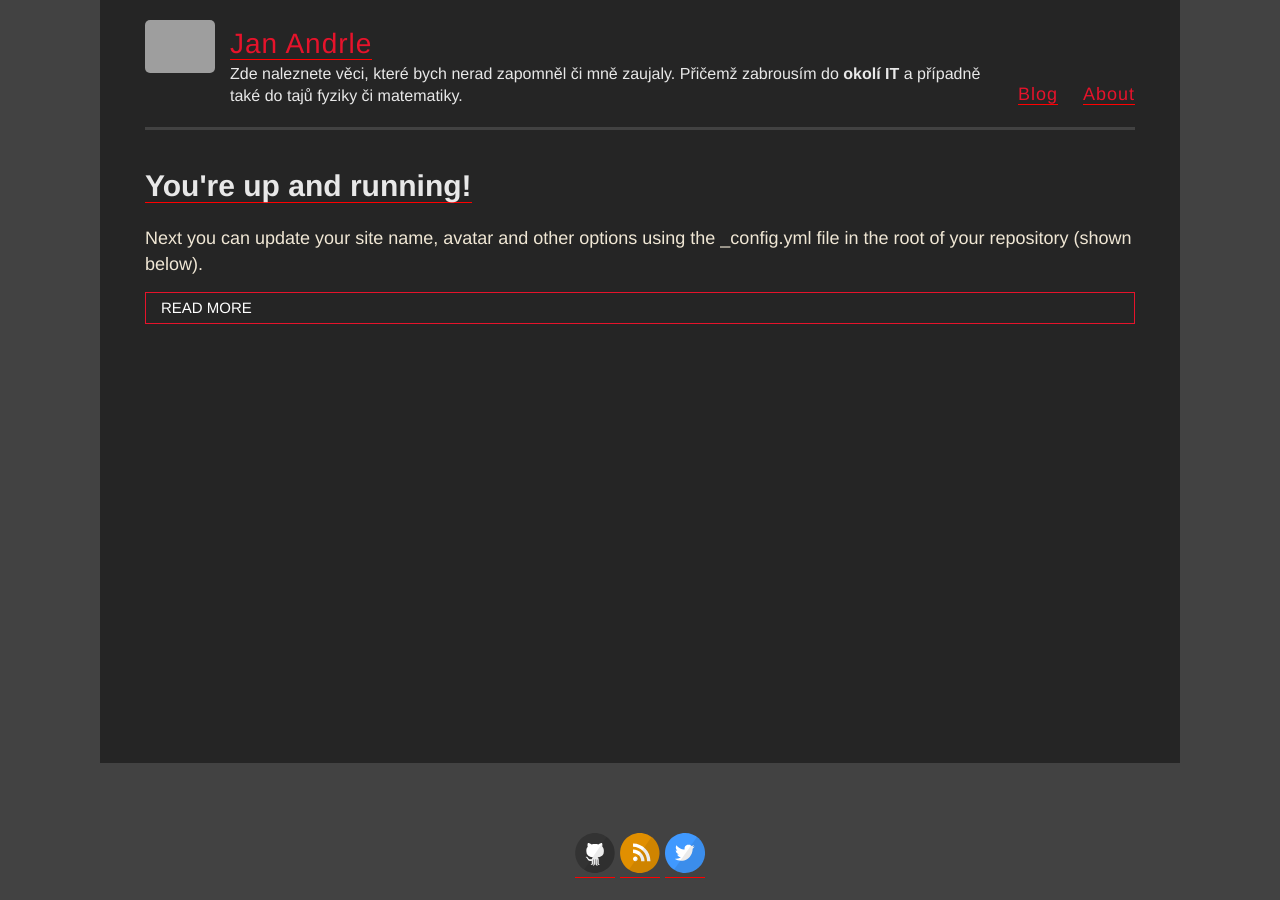
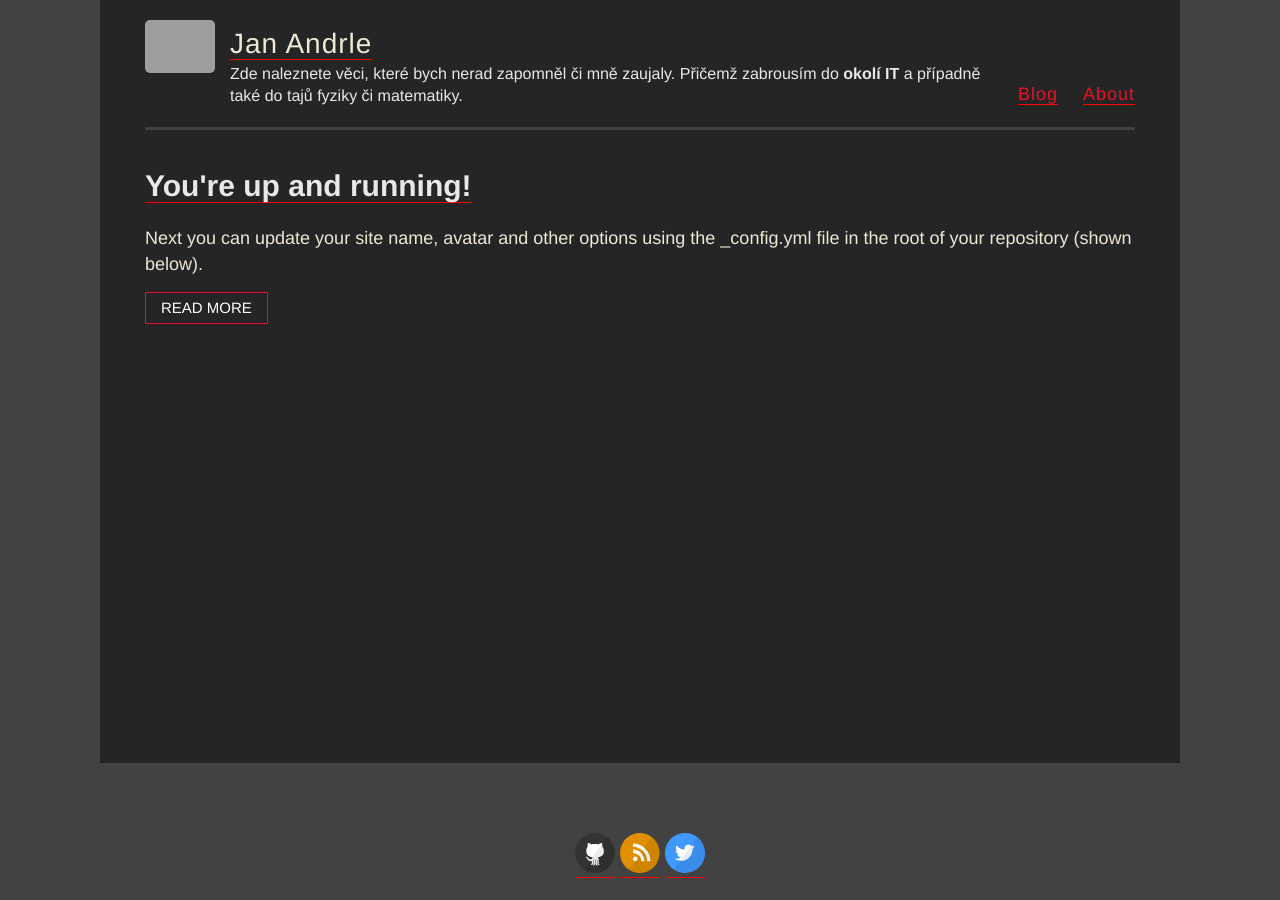
Before and after one commit to jaandrle/jaandrle.github.io, a Jekyll site: the page built from index.html, in a window 1280 px wide. Built offline with Jekyll 4.4.1, drawn with Linux system fonts in a browser that asks for light colours; grey boxes are pictures that could not be loaded.

Commit message:
comments again

```diff
--- a/_sass/_comments.scss
+++ b/_sass/_comments.scss
@@ -44,6 +44,7 @@
     }
     .form-group {
         display: flex;
+        flex-wrap: wrap;
         padding: .25em 0;
     }
     label {
--- a/style.scss
+++ b/style.scss
@@ -103,6 +103,7 @@
 a.button{
   line-height: 1.5em;
   padding-top: .25em;
+  display: inline-flex;
   &:hover{
     color: white;
   }
@@ -231,7 +232,7 @@
 
 .site-name {
   margin: 0;
-  color: $blue;
+  color: $darkGray;
   cursor: pointer;
   font-family: $helveticaNeue;
   font-weight: 300;
```
Also changed, not shown: _includes/staticman-comments.html (+5 -2 lines).
